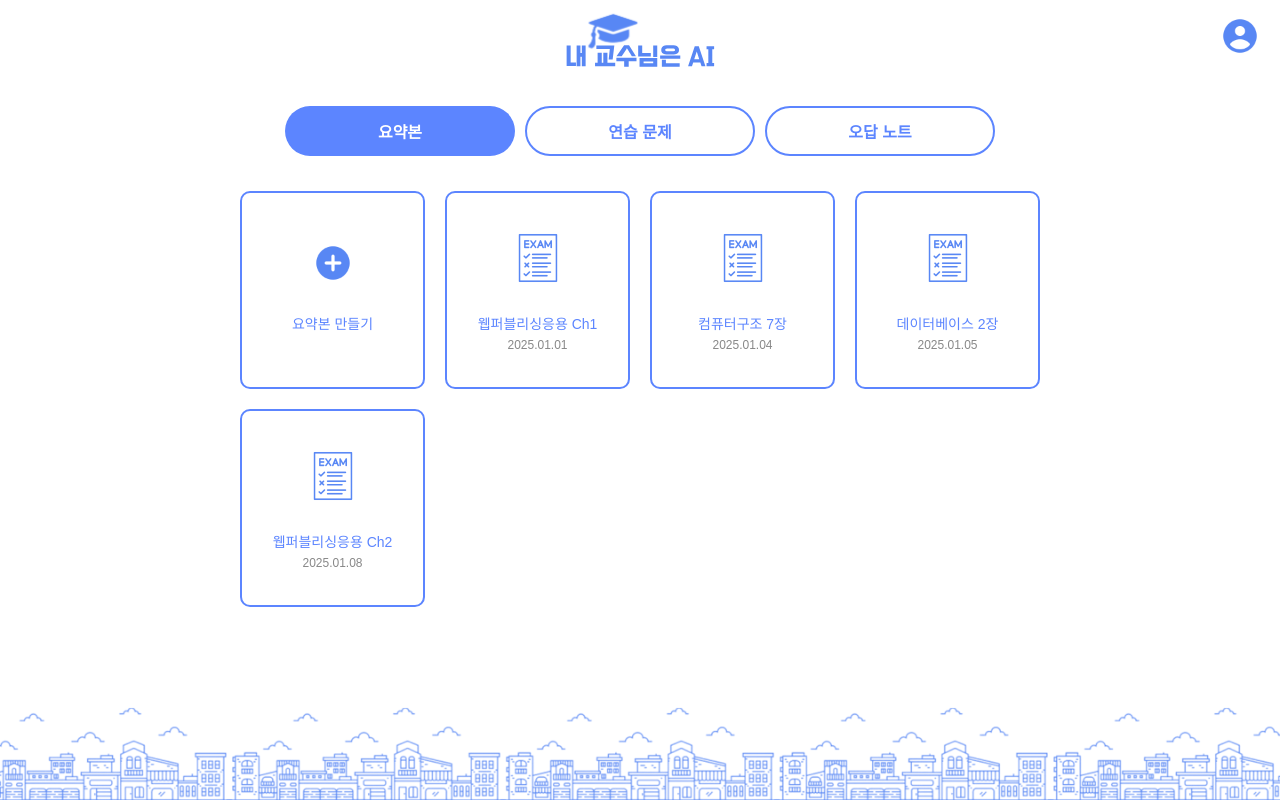
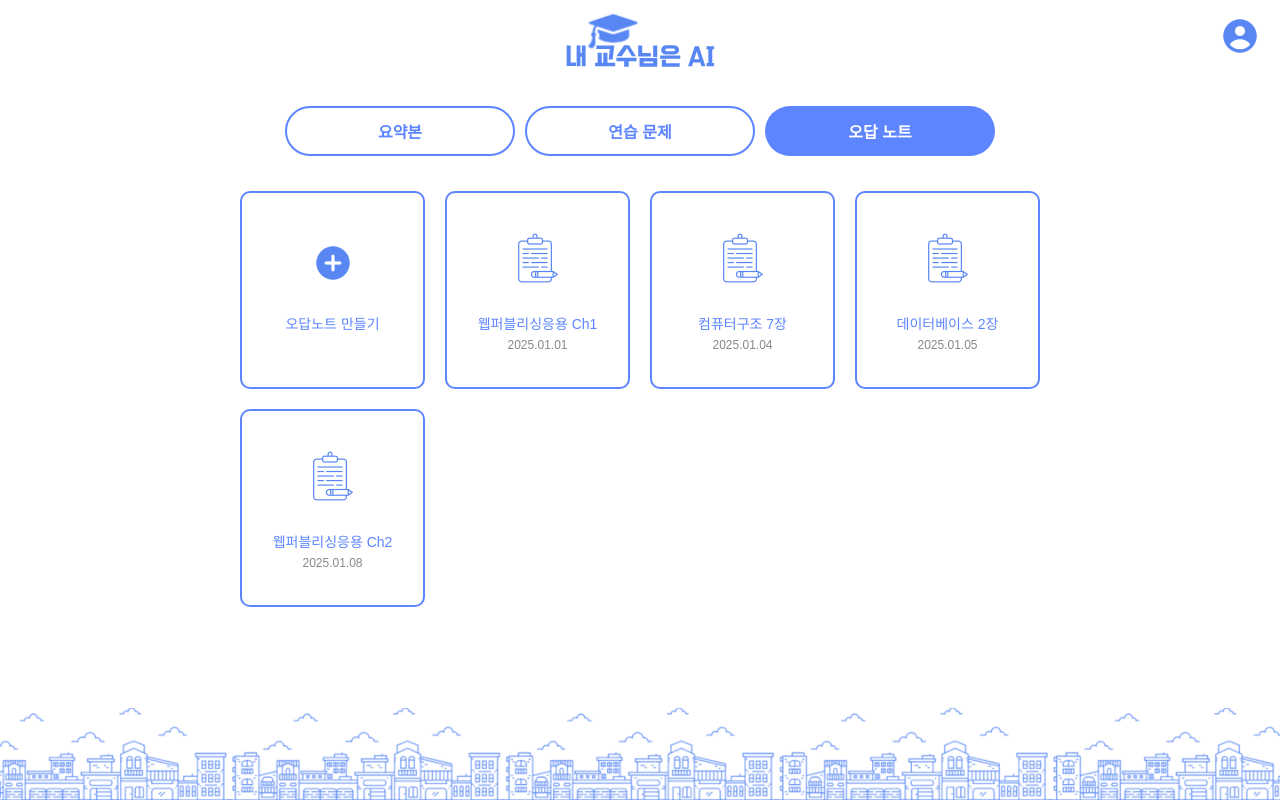
Before and after one commit to 2024-Winter-BootCamp-TeamF/Frontend, a React (Create React App) app: page / in a window 1280 px wide. Built offline with nearby package versions, Linux system fonts and the light colour scheme; a web font is replaced by a local one.

Commit message:
design) MyPage - Note

```diff
--- a/src/App.js
+++ b/src/App.js
@@ -3,7 +3,7 @@ import { BrowserRouter as Router, Routes, Route } from "react-router-dom";
 import { ThemeProvider } from "styled-components";
 import GlobalStyle from "./styles/GlobalStyle";
 import theme from "./styles/theme";
-import UserPageEx from "./pages/UserPageEx";
+import UserPageEx from "./pages/UserPageNote.jsx";
 
 function App() {
   return (
--- /dev/null
+++ b/src/pages/UserPageNote.jsx
@@ -0,0 +1,195 @@
+import React from "react";
+import styled from "styled-components";
+import FooterImage from "../images/footer.png";
+import userIcon from "../images/user.png";
+import logo from "../images/logo.svg";
+import addIcon from "../images/add.png";
+import NoteIcon from "../images/mypage_note.png";
+import ExButton from "../components/ExButton";
+
+const UserPageNote = () => {
+  return (
+    <Container>
+      <Header>
+        <LogoWrapper>
+          <img src={logo} alt="내 교수님은 AI" />
+        </LogoWrapper>
+        <ProfileIcon>
+          <img src={userIcon} alt="Profile" />
+        </ProfileIcon>
+      </Header>
+      <Nav>
+      <ExButton variant="outlined" isActive={true}>요약본</ExButton>
+        <ExButton variant="outlined">연습 문제</ExButton>
+        <ExButton variant="filled">오답 노트</ExButton>
+      </Nav>
+      <Content>
+        <Card>
+          <AddIconWrapper>
+            <img src={addIcon} alt="추가하기" />
+          </AddIconWrapper>
+          <CardText>오답노트 만들기</CardText>
+        </Card>
+        <Card>
+          <IconWrapper>
+            <img src={NoteIcon} alt="요약본" />
+          </IconWrapper>
+          <CardText>
+            웹퍼블리싱응용 Ch1
+            <DateText>2025.01.01</DateText>
+          </CardText>
+        </Card>
+        <Card>
+          <IconWrapper>
+            <img src={NoteIcon} alt="요약본" />
+          </IconWrapper>
+          <CardText>
+            컴퓨터구조 7장
+            <DateText>2025.01.04</DateText>
+          </CardText>
+        </Card>
+        <Card>
+          <IconWrapper>
+            <img src={NoteIcon} alt="요약본" />
+          </IconWrapper>
+          <CardText>
+            데이터베이스 2장
+            <DateText>2025.01.05</DateText>
+          </CardText>
+        </Card>
+        <Card>
+          <IconWrapper>
+            <img src={NoteIcon} alt="요약본" />
+          </IconWrapper>
+          <CardText>
+            웹퍼블리싱응용 Ch2
+            <DateText>2025.01.08</DateText>
+          </CardText>
+        </Card>
+      </Content>
+      <Footer>
+        <FooterImg src={FooterImage} alt="Footer" />
+      </Footer>
+    </Container>
+  );
+};
+
+export default UserPageNote;
+
+const Container = styled.div`
+  min-height: 100vh;
+  display: flex;
+  flex-direction: column;
+  align-items: center;
+  background-color: white;
+`;
+
+const Header = styled.header`
+  display: flex;
+  justify-content: center;
+  align-items: center;
+  width: 100%;
+  position: relative;
+  box-sizing: border-box;
+  // padding-top: 10px;
+  padding-bottom: 20px;
+`;
+
+const LogoWrapper = styled.div`
+  img {
+    width: 150px;
+    height: auto;
+  }
+`;
+
+const ProfileIcon = styled.div`
+  right: 20px;
+  position: absolute;
+  img {
+    width: 40px;
+    height: 40px;
+  }
+`;
+
+const Nav = styled.nav`
+  display: flex;
+  justify-content: center;
+  margin: 10px 20px;
+  gap: 10px;
+`;
+
+const Content = styled.div`
+  display: grid;
+  grid-template-columns: repeat(auto-fill, minmax(150px, 1fr));
+  gap: 20px;
+  width: 100%;
+  max-width: 800px;
+  margin-top: 25px;
+`;
+
+const Card = styled.div`
+  background-color: #ffffff;
+  border: 2px solid #5c85ff;
+  border-radius: 10px;
+  padding: 20px;
+  text-align: center;
+  cursor: pointer;
+  transition: transform 0.2s ease;
+
+  &:hover {
+    transform: scale(1.05);
+  }
+`;
+
+const AddIconWrapper = styled.div`
+  display: flex;
+  justify-content: center;
+  align-items: center;
+  margin-bottom: 10px;
+
+  img {
+    width: 40px;
+    height: 40px;
+    margin-top: 30px;
+    margin-bottom: 15px;
+  }
+`;
+
+const IconWrapper = styled.div`
+  display: flex;
+  justify-content: center;
+  align-items: center;
+  margin-bottom: 10px;
+
+  img {
+    width: 50px;
+    height: 50px;
+    margin-top: 20px;
+    margin-bottom: 15px;
+  }
+`;
+
+const CardText = styled.div`
+  margin-top: 15px;
+  margin-bottom: 15px;
+  font-size: 14px;
+  color: #5c85ff;
+`;
+
+const DateText = styled.div`
+  margin-top: 5px;
+  font-size: 12px;
+  color: #888888;
+`;
+
+const Footer = styled.footer`
+  margin-top: auto;
+  width: 100%;
+  display: flex;
+  justify-content: center;
+`;
+
+const FooterImg = styled.img`
+  width: 100%;
+  height: auto;
+`;
```
